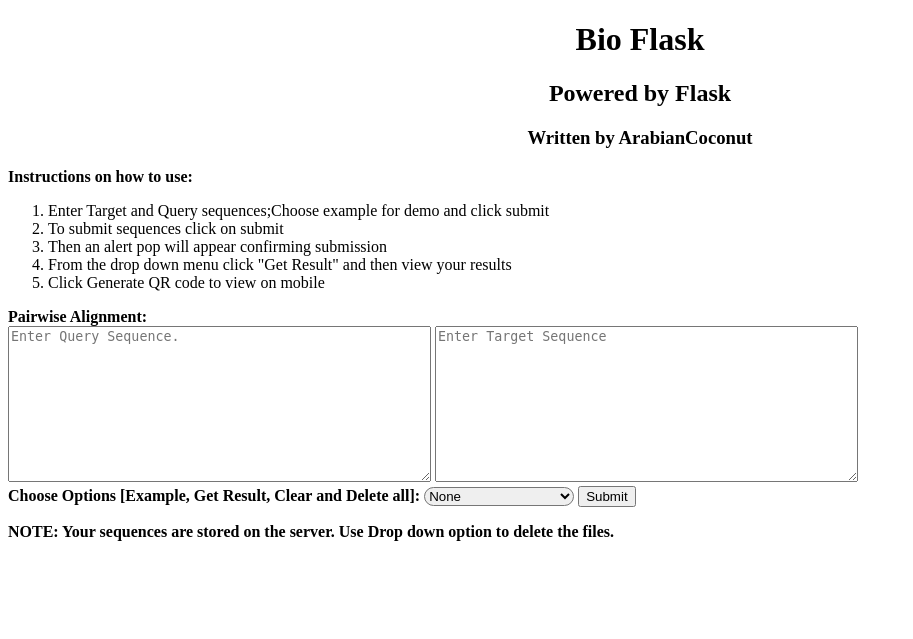
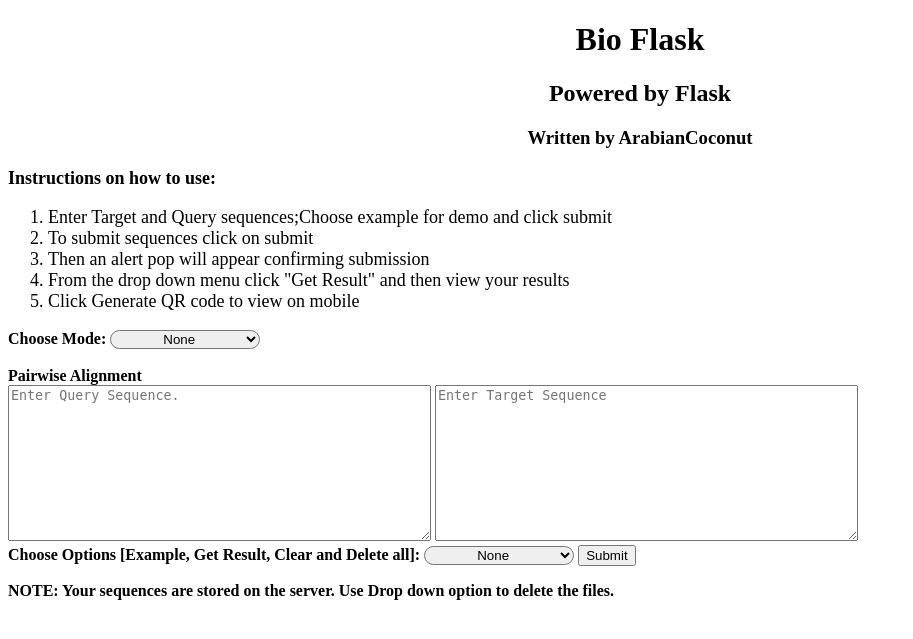
Before and after one commit to ArabianCoconut/BioFlask, a Flask app: page / in a window 1280 px wide. Shown: the top 639 px of the page, without its empty margins (0-913 px from the left). Run offline with Flask 3, Linux system fonts and the light colour scheme.

Commit message:
Added JSON MODE support. Style and HTML clean up.

```diff
--- a/src/Flask/Bioprocess.py
+++ b/src/Flask/Bioprocess.py
@@ -16,6 +16,7 @@
     * @return {string} load_dump
     '''
     j_load: object = json.loads(json_stream)
+    print(j_load) #! Debug
     sequence_alignment(j_load['Target'], j_load['Query'], j_load['Mode'])
     return 0
 
@@ -27,6 +28,7 @@
     * @param {string} query, the query sequence
     * @param {string} mode, the mode of alignment (global,local)
     '''
+    mode=mode.lower() #! Debug
     alignments: PairwiseAligner = PairwiseAligner().align(target, query, "+")
     results: List() = []
     with open("static/results.txt", "w",encoding='UTF-8') as file:
--- a/src/Flask/static/script.js
+++ b/src/Flask/static/script.js
@@ -18,19 +18,20 @@
 }
 
 
+
 function submit_button(){
         const query = document.getElementById("query");
         const target = document.getElementById("target");
+        const _mode = document.getElementById("select_mode");
+        const success=window.alert("Sequence submission uploaded!"+"\n" +"Click on 'Get Results' to view results under options.");
         //upload to server
-        const data = {"Query":query.value,"Target":target.value};
+        const data = {"Query":query.value,"Target":target.value,"Mode":_mode.value};
         fetch("/upload", {
             method: "POST",
             headers: {"Content-Type": "application/json"},
             redirect: "follow",
             body: JSON.stringify(data)
-        }).then(response => response.json())
-        .catch(error => console.log("Error: ", error));
-        window.alert("Sequence submitted successfully!");
+        }).then(response => response.json()).finally(success)
 }
 
 function get_results(){
--- a/src/Flask/static/style.css
+++ b/src/Flask/static/style.css
@@ -5,9 +5,19 @@
     text-align: center;
 }
 
+#instructions{
+    font-size: large;
+}
+#select_mode{
+    text-align-last: center;
+    border-radius: 10px;
+    width: 150px;
+
+}
+
 #options{
     border-radius: 10px;
-    text-align: left;
+    text-align-last: center;
     width: 150px;
 }
 .popup-holder {
--- a/src/Flask/templates/index.html
+++ b/src/Flask/templates/index.html
@@ -11,14 +11,22 @@
         <h2>Powered by Flask</h2>
         <h3>Written by ArabianCoconut</h3>
         <p id="instructions" style="font-weight: bold">Instructions on how to use:</p>
-        <ol>
+        <ol id="instructions">
             <li>Enter Target and Query sequences;Choose example for demo and click submit</li>
             <li>To submit sequences click on submit</li>
             <li>Then an alert pop will appear confirming submission</li>
             <li>From the drop down menu click "Get Result" and then view your results</li>
             <li>Click Generate QR code to view on mobile</li>
         </ol>
-        <label>Pairwise Alignment:</label><br>
+        <div class="mode">
+            <label>Choose Mode:</label>
+            <select id="select_mode">
+                <option value="none">None</option>
+                <option value="global">Global</option>
+                <option value="local">Local</option>
+            </select>
+        </div><br>
+        <label>Pairwise Alignment</label><br>
         <label for="query"></label><textarea id="query" rows="10" cols="50" placeholder="Enter Query Sequence."></textarea>
         <label for="target"></label><textarea id="target" rows="10" cols="50" placeholder="Enter Target Sequence"></textarea><br>
 
```
Also changed, not shown: 1 other file.
